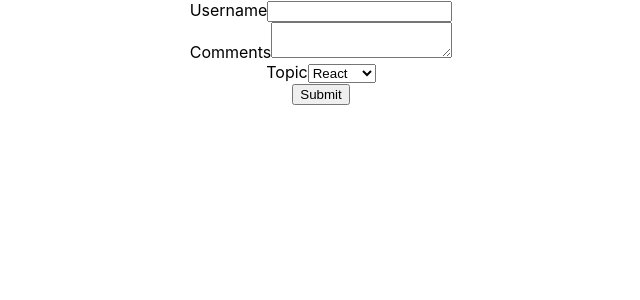
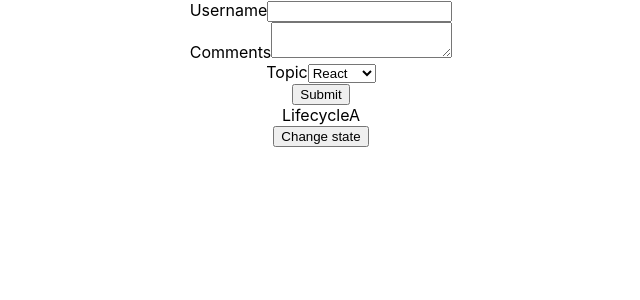
Before and after one commit to Arijit515/React, a React (Create React App) app: page / in a window 1280 px wide. Shown: the top 300 px of the page, without its empty margins (319-959 px from the left). Built offline with nearby package versions, Linux system fonts and the light colour scheme.

Commit message:
2nd commit

```diff
--- a/src/App.js
+++ b/src/App.js
@@ -15,11 +15,13 @@
 import Stylesheet from './components/StyleSheet';
 import Inline from './components/Inline';
 import Form from './components/Form';
+import LifecycleA from './components/LifecycleA';
 function App() {
   return (
     <div className="App">
 
       <Form/>
+      <LifecycleA/>
 
       {/*<Inline/>*/}
       {/*<Greet name="Bruce" heroName="Batman">*/}
--- /dev/null
+++ b/src/components/LifecycleA.js
@@ -0,0 +1,51 @@
+import React, { Component } from 'react'
+
+export class LifecycleA extends Component {
+    constructor(props) {
+      super(props)
+
+      this.state = {
+
+        name: 'Vishwas'
+
+      }
+        console.log('LifecycleA constructor')
+    }
+    static getDerivedStateFromProps(props, state) {
+        console.log('LifecycleA getDerivedStateFromProps')
+        return null
+    }
+    componentDidMount() {
+        console.log('LifecycleA componentDidMount')
+    }
+    shouldComponentUpdate() {
+        console.log('LifecycleA shouldComponentUpdate')
+        return true
+    }
+    getSnapshotBeforeUpdate(prevProps, prevState) {
+        console.log('LifecycleA getSnapshotBeforeUpdate')
+        return null
+    }
+    componentDidUpdate() {
+        console.log('LifecycleA componentDidUpdate')
+    }
+    changeState = () => {
+        this.setState({
+            name: 'Codevolution'
+        })
+    }
+
+
+  render() {
+    return (
+      <div>
+        <div>LifecycleA</div>
+        <button onClick={this.changeState}>Change state</button>
+
+
+      </div>
+    )
+  }
+}
+
+export default LifecycleA
```
